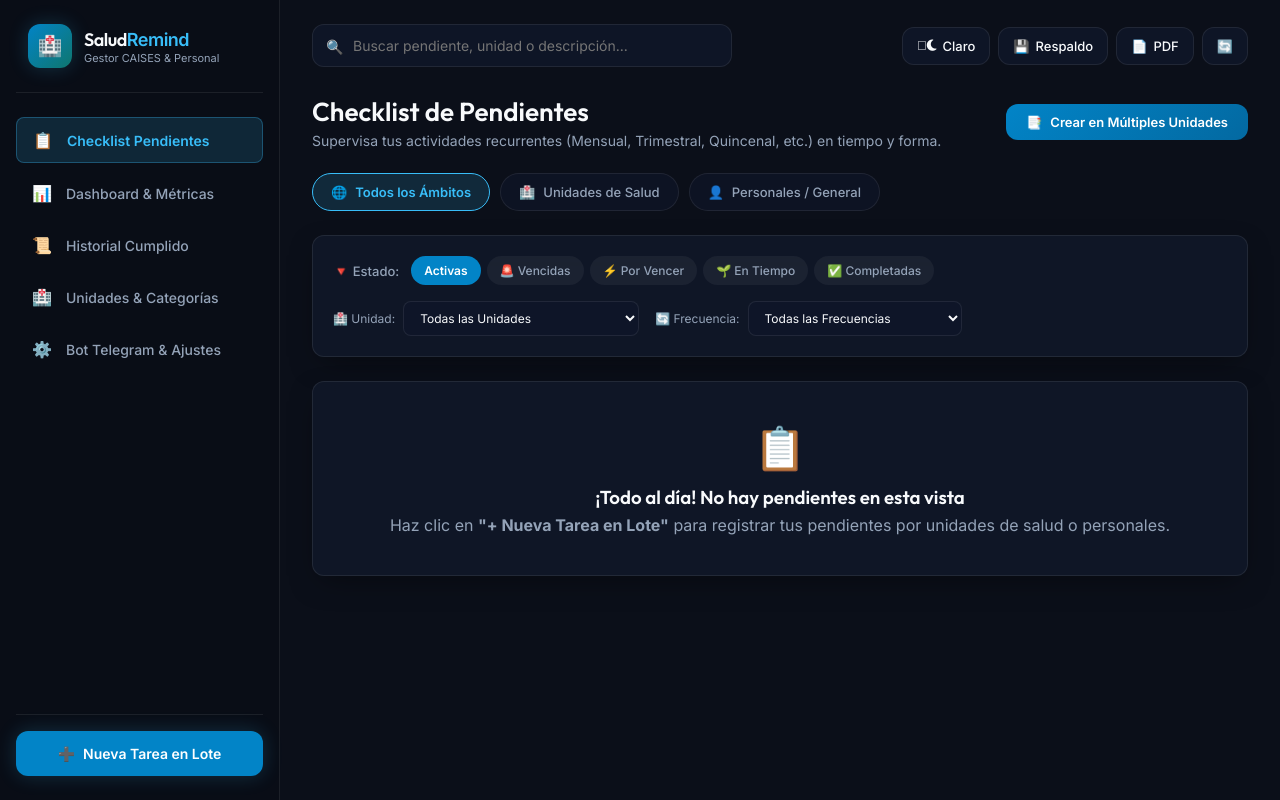
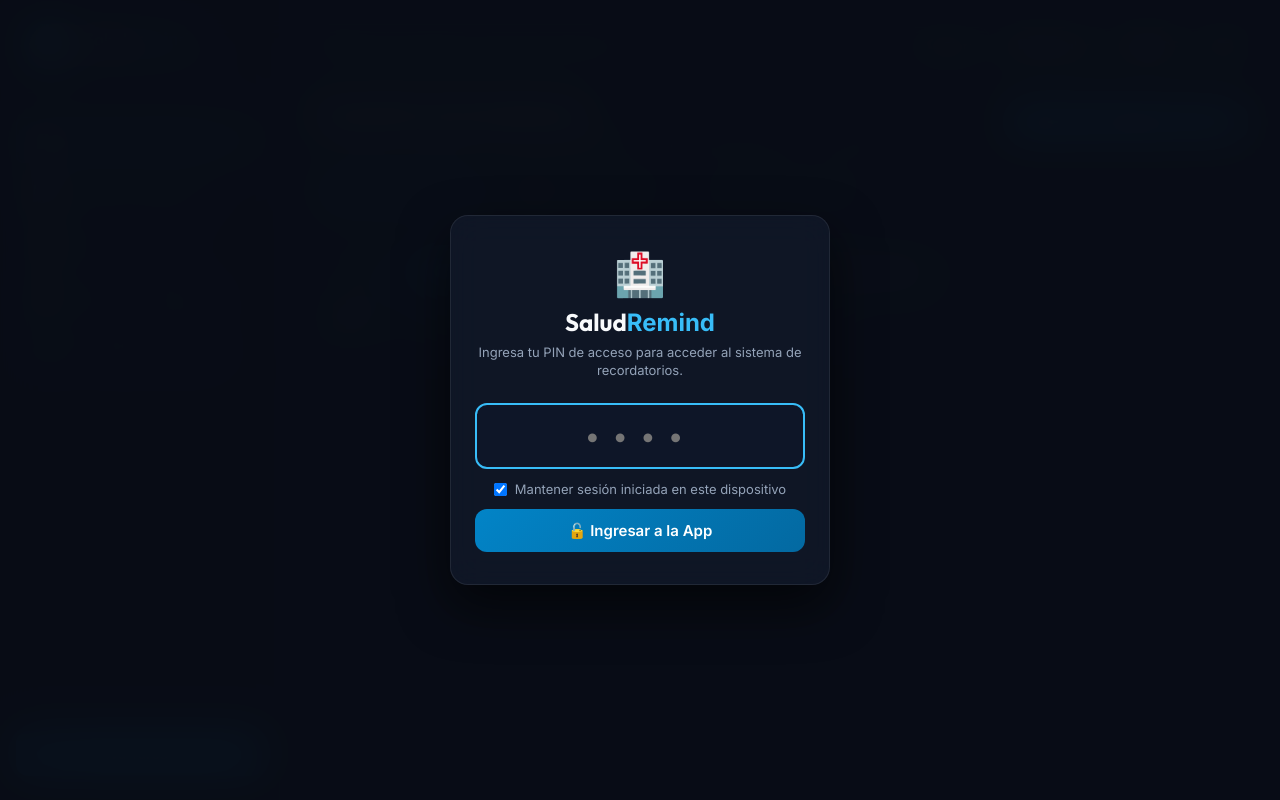
Before and after one commit to fheruniversitario-code/bot-recordatorios, a Flask app: page / in a window 1280 px wide. Run offline with Flask 3, Linux system fonts and the light colour scheme; data that the repository does not hold is empty.

Commit message:
Add files via upload

```diff
--- a/database.py
+++ b/database.py
@@ -26,6 +26,7 @@ DEFAULT_CATEGORIAS = [
 ]
 
 DEFAULT_CONFIG = {
+    "pin_acceso": "2602",
     "telegram_token": "",
     "telegram_chat_id": "",
     "hora_notificacion_diaria": "08:00",
@@ -263,11 +264,18 @@ class DatabaseManager:
     def obtener_configuracion(self):
         datos = self.cargar_datos()
         config = datos.get("configuracion", DEFAULT_CONFIG)
+        if not config.get("pin_acceso"):
+            config["pin_acceso"] = "2602"
         if not config.get("telegram_token"):
             config["telegram_token"] = os.getenv("TELEGRAM_TOKEN", "")
         if not config.get("telegram_chat_id"):
             config["telegram_chat_id"] = os.getenv("TELEGRAM_CHAT_ID", "")
         return config
+
+    def validar_pin(self, pin_ingresado):
+        config = self.obtener_configuracion()
+        pin_correcto = str(config.get("pin_acceso", "2602")).strip()
+        return str(pin_ingresado).strip() == pin_correcto
 
     def actualizar_configuracion(self, nueva_config):
         datos = self.cargar_datos()
--- a/memoria_caises.json
+++ b/memoria_caises.json
@@ -22,6 +22,47 @@
         "hora_notificacion_diaria": "08:00",
         "dias_aviso_defecto": 5
     },
-    "tareas": [],
+    "tareas": [
+        {
+            "id": "962190a4",
+            "tarea": "Reporte Trimestral de Epidemiología",
+            "descripcion": "Verificar vacunas e inventario",
+            "tipo_destino": "unidad",
+            "unidad": "CAISES Guanajuato",
+            "categoria": "Informes y Reportes",
+            "frecuencia": "trimestral",
+            "fecha_inicio": "2026-11-23",
+            "fecha_entrega": "2026-11-30",
+            "hora_entrega": "09:00",
+            "dias_aviso": 7,
+            "recordatorios_por_dia": 1,
+            "recordatorios": [
+                "Telegram",
+                "Visual en App"
+            ],
+            "completada": false,
+            "creada_el": "2026-08-14 09:17:00"
+        },
+        {
+            "id": "b4049a00",
+            "tarea": "Reporte Trimestral de Epidemiología",
+            "descripcion": "Verificar vacunas e inventario",
+            "tipo_destino": "unidad",
+            "unidad": "UMAPS Puentecillas",
+            "categoria": "Informes y Reportes",
+            "frecuencia": "trimestral",
+            "fecha_inicio": "2026-11-23",
+            "fecha_entrega": "2026-11-30",
+            "hora_entrega": "09:00",
+            "dias_aviso": 7,
+            "recordatorios_por_dia": 1,
+            "recordatorios": [
+                "Telegram",
+                "Visual en App"
+            ],
+            "completada": false,
+            "creada_el": "2026-08-14 09:17:00"
+        }
+    ],
     "historial": []
 }
--- a/server.py
+++ b/server.py
@@ -12,10 +12,32 @@ def index():
     return render_template("index.html")
 
 
+@app.route("/api/auth/login", methods=["POST"])
+def auth_login():
+    data = request.json or {}
+    pin = data.get("pin", "")
+    if db.validar_pin(pin):
+        return jsonify({
+            "status": "success",
+            "message": "Acceso concedido",
+            "token": "valid_session_token_saludremind_2602"
+        })
+    return jsonify({"status": "error", "message": "PIN de acceso incorrecto."}), 401
+
+
+@app.route("/api/auth/verify", methods=["POST"])
+def auth_verify():
+    data = request.json or {}
+    token = data.get("token", "")
+    pin = data.get("pin", "")
+    if token == "valid_session_token_saludremind_2602" or db.validar_pin(pin):
+        return jsonify({"status": "success", "message": "Sesión válida."})
+    return jsonify({"status": "error", "message": "Sesión vencida o requerida."}), 401
+
+
 @app.route("/api/dashboard", methods=["GET"])
-def get_dashboard():
-    stats = db.obtener_estadisticas()
-    return jsonify({"status": "success", "data": stats})
+def get_dashboard_data():
+    return jsonify({"status": "success", "data": db.obtener_estadisticas()})
 
 
 @app.route("/api/tareas", methods=["GET"])
--- a/static/css/style.css
+++ b/static/css/style.css
@@ -1437,3 +1437,77 @@ body.light-theme .mobile-bottom-bar {
         width: 100% !important;
     }
 }
+
+/* PIN Lock Screen Backdrop & Card */
+.pin-screen-backdrop {
+    position: fixed;
+    top: 0;
+    left: 0;
+    width: 100vw;
+    height: 100vh;
+    background: rgba(9, 13, 22, 0.96);
+    backdrop-filter: blur(20px);
+    -webkit-backdrop-filter: blur(20px);
+    z-index: 9999;
+    display: flex;
+    align-items: center;
+    justify-content: center;
+    padding: 20px;
+    box-sizing: border-box;
+}
+
+body.light-theme .pin-screen-backdrop {
+    background: rgba(248, 250, 252, 0.96) !important;
+}
+
+.pin-box {
+    width: 100%;
+    max-width: 380px;
+    padding: 32px 24px;
+    text-align: center;
+    border-radius: var(--radius-lg);
+    box-shadow: 0 20px 50px rgba(0, 0, 0, 0.6);
+}
+
+.pin-brand .pin-icon {
+    font-size: 42px;
+    display: block;
+    margin-bottom: 8px;
+}
+
+.pin-brand h2 {
+    font-size: 24px;
+    font-weight: 700;
+    margin-bottom: 6px;
+    color: var(--text-main);
+}
+
+.pin-brand h2 span {
+    color: var(--accent);
+}
+
+.pin-brand p {
+    font-size: 13px;
+    color: var(--text-muted);
+    margin-bottom: 24px;
+    line-height: 1.4;
+}
+
+.pin-input-group input {
+    width: 100%;
+    font-size: 28px;
+    letter-spacing: 12px;
+    text-align: center;
+    padding: 14px;
+    border-radius: var(--radius-md);
+    background: rgba(15, 23, 42, 0.9);
+    border: 2px solid var(--accent);
+    color: var(--text-main);
+    outline: none;
+}
+
+body.light-theme .pin-input-group input {
+    background: #ffffff !important;
+    color: #0f172a !important;
+    border-color: #0284c7 !important;
+}
--- a/static/js/main.js
+++ b/static/js/main.js
@@ -17,9 +17,75 @@ let appState = {
 document.addEventListener('DOMContentLoaded', () => {
     cargarTema();
     initNavigation();
-    cargarTodo();
+    verificarSesionPIN();
     iniciarAutoSincronizacion();
 });
+
+async function verificarSesionPIN() {
+    const token = localStorage.getItem('saludremind_session');
+    if (token) {
+        try {
+            const res = await fetch('/api/auth/verify', {
+                method: 'POST',
+                headers: {'Content-Type': 'application/json'},
+                body: JSON.stringify({token: token})
+            });
+            const json = await res.json();
+            if (json.status === 'success') {
+                ocultarPantallaPIN();
+                cargarTodo();
+                return;
+            }
+        } catch (e) {}
+    }
+
+    mostrarPantallaPIN();
+}
+
+function mostrarPantallaPIN() {
+    const overlay = document.getElementById('pin-overlay');
+    if (overlay) overlay.style.display = 'flex';
+}
+
+function ocultarPantallaPIN() {
+    const overlay = document.getElementById('pin-overlay');
+    if (overlay) overlay.style.display = 'none';
+}
+
+async function procesarLoginPIN(event) {
+    event.preventDefault();
+    const pinInput = document.getElementById('input-pin-acceso');
+    const pin = pinInput.value.trim();
+    const errorMsg = document.getElementById('pin-error-msg');
+    const remember = document.getElementById('chk-remember-pin').checked;
+
+    try {
+        const res = await fetch('/api/auth/login', {
+            method: 'POST',
+            headers: {'Content-Type': 'application/json'},
+            body: JSON.stringify({pin: pin})
+        });
+
+        const json = await res.json();
+        if (json.status === 'success') {
+            if (remember) {
+                localStorage.setItem('saludremind_session', json.token);
+            }
+            errorMsg.style.display = 'none';
+            ocultarPantallaPIN();
+            cargarTodo();
+            showToast("🔓 ¡Acceso concedido!", 'success');
+        } else {
+            errorMsg.innerText = "❌ PIN incorrecto. Intenta de nuevo.";
+            errorMsg.style.display = 'block';
+            pinInput.value = '';
+            pinInput.focus();
+        }
+    } catch (e) {
+        errorMsg.innerText = "❌ Error conectando con el servidor.";
+        errorMsg.style.display = 'block';
+    }
+}
 
 function iniciarAutoSincronizacion() {
     // Sincronización automática silenciosa en segundo plano cada 15 segundos
@@ -229,6 +295,8 @@ async function cargarConfiguracion() {
         const json = await res.json();
         if (json.status === 'success') {
             appState.config = json.data;
+            const cfgPin = document.getElementById('cfg-pin');
+            if (cfgPin) cfgPin.value = json.data.pin_acceso || '2602';
             document.getElementById('cfg-token').value = json.data.telegram_token || '';
             document.getElementById('cfg-chat-id').value = json.data.telegram_chat_id || '';
             document.getElementById('cfg-hora').value = json.data.hora_notificacion_diaria || '08:00';
@@ -840,6 +908,7 @@ async function editarCategoria(nombreActual) {
 
 async function guardarConfiguracion(e) {
     e.preventDefault();
+    const pin = document.getElementById('cfg-pin').value.trim();
     const token = document.getElementById('cfg-token').value.trim();
     const chatId = document.getElementById('cfg-chat-id').value.trim();
     const hora = document.getElementById('cfg-hora').value;
@@ -850,6 +919,7 @@ async function guardarConfiguracion(e) {
             method: 'POST',
             headers: {'Content-Type': 'application/json'},
             body: JSON.stringify({
+                pin_acceso: pin || '2602',
                 telegram_token: token,
                 telegram_chat_id: chatId,
                 hora_notificacion_diaria: hora,
--- a/templates/index.html
+++ b/templates/index.html
@@ -342,9 +342,15 @@
                         <h3>🤖 Vinculación del Bot de Telegram</h3>
                         <form id="form-config" onsubmit="guardarConfiguracion(event)">
                             <div class="form-group" style="margin-top: 16px;">
+                                <label>🔒 PIN de Acceso a la App (Seguridad):</label>
+                                <input type="text" id="cfg-pin" placeholder="Ej. 2602" value="2602" required>
+                            </div>
+
+                            <div class="form-group">
                                 <label>HTTP API Token del Bot (@BotFather):</label>
                                 <input type="text" id="cfg-token" placeholder="Ej. 123456789:ABCdefGhIJKlmNoPQRstUVwxyZ">
                             </div>
+
 
                             <div class="form-group">
                                 <label>Tu Chat ID Personal (@userinfobot):</label>
@@ -560,6 +566,37 @@
     <!-- Toast Notification Box -->
     <div id="toast" class="toast"></div>
 
+    <!-- OVERLAY: PANTALLA DE ACCESO POR PIN (CLAVE 2602) -->
+    <div id="pin-overlay" class="pin-screen-backdrop" style="display: flex;">
+        <div class="pin-box glass-card">
+            <div class="pin-brand">
+                <span class="pin-icon">🏥</span>
+                <h2>Salud<span>Remind</span></h2>
+                <p>Ingresa tu PIN de acceso para acceder al sistema de recordatorios.</p>
+            </div>
+
+            <form id="form-pin-login" onsubmit="procesarLoginPIN(event)">
+                <div class="pin-input-group">
+                    <input type="password" id="input-pin-acceso" maxlength="8" placeholder="••••" autocomplete="current-password" inputmode="numeric" required autofocus>
+                </div>
+
+                <div class="pin-remember-option">
+                    <label style="display: flex; align-items: center; justify-content: center; gap: 8px; font-size: 13px; margin: 12px 0; cursor: pointer; color: var(--text-muted);">
+                        <input type="checkbox" id="chk-remember-pin" checked> Mantener sesión iniciada en este dispositivo
+                    </label>
+                </div>
+
+                <div id="pin-error-msg" style="color: var(--status-red); font-size: 13px; text-align: center; display: none; margin-bottom: 12px;">
+                    ❌ PIN incorrecto. Intenta de nuevo.
+                </div>
+
+                <button type="submit" class="btn-action btn-primary" style="width: 100%; justify-content: center; padding: 12px; font-size: 15px;">
+                    🔓 Ingresar a la App
+                </button>
+            </form>
+        </div>
+    </div>
+
     <!-- JS Main Script -->
     <script src="{{ url_for('static', filename='js/main.js') }}"></script>
 </body>
```
